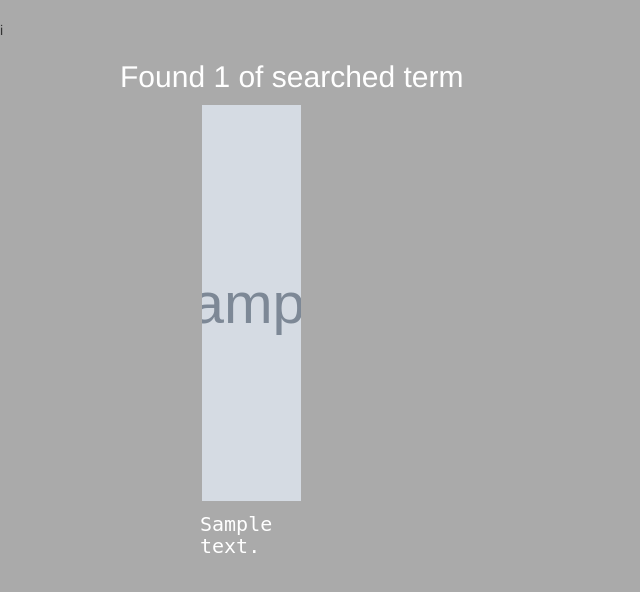
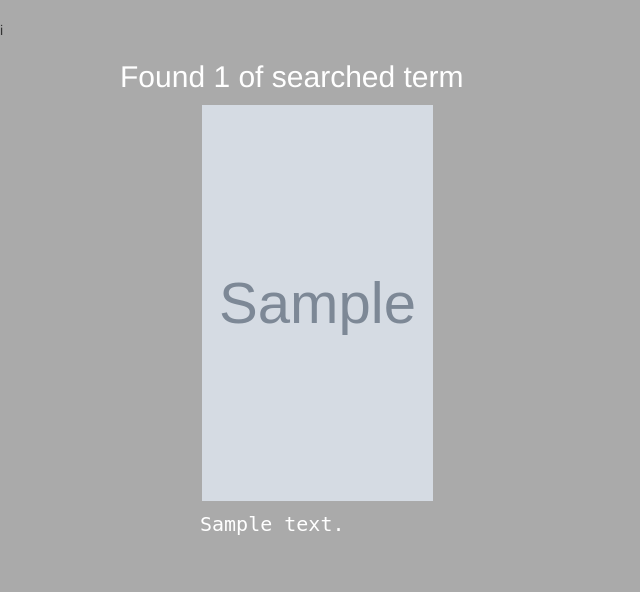
Before and after one commit to Pnshimiye/pixels, a Django app: page /location/1 in a window 1280 px wide. Shown: the part 80-672 px from the top of the page, without its empty margins (0-640 px from the left). Run offline with Django 3.2, Linux system fonts and the light colour scheme; tables that the repository leaves empty hold one stand-in row (values such as "Sample post"); grey boxes marked "Sample" are stand-in pictures; some libraries are stand-ins or nearby versions.

Commit message:
correct the readme file

```diff
--- a/myGallery/templates/All-pictures/base.html
+++ b/myGallery/templates/All-pictures/base.html
@@ -1,3 +1,4 @@
+
 {% load bootstrap3 %}
 {% load static%}
 <!DOCTYPE html>
--- a/myGallery/templates/All-pictures/category.html
+++ b/myGallery/templates/All-pictures/category.html
@@ -29,7 +29,7 @@
    {% if images %}
    {% for image in images %}
 
-      <div class=" col-md-3 img">
+      <div class=" col-md-6 img">
 
 
         <a href="" data-toggle= "modal" data-target="#{{image.id}}"><img src="{{image.image.url}}" class="img-responsive" alt="Image"height="700px" width="700px"></a>
--- a/myGallery/templates/All-pictures/location.html
+++ b/myGallery/templates/All-pictures/location.html
@@ -16,7 +16,7 @@
 <div class="container">
     <div class="row" id="pictures">
 
-        <div class="col-sm-12">
+   <div class="col-sm-12">
 
 
   <div class="row">
@@ -35,7 +35,7 @@
    {% if images %}
    {% for image in images %}
 
-      <div class=" col-md-3 img">
+      <div class=" col-md-6 img">
 
 
         <a href="" data-toggle= "modal" data-target="#{{image.id}}"><img src="{{image.image.url}}" class="img-responsive" alt="Image" width="1200px"></a>
```
Also changed, not shown: README.md.
